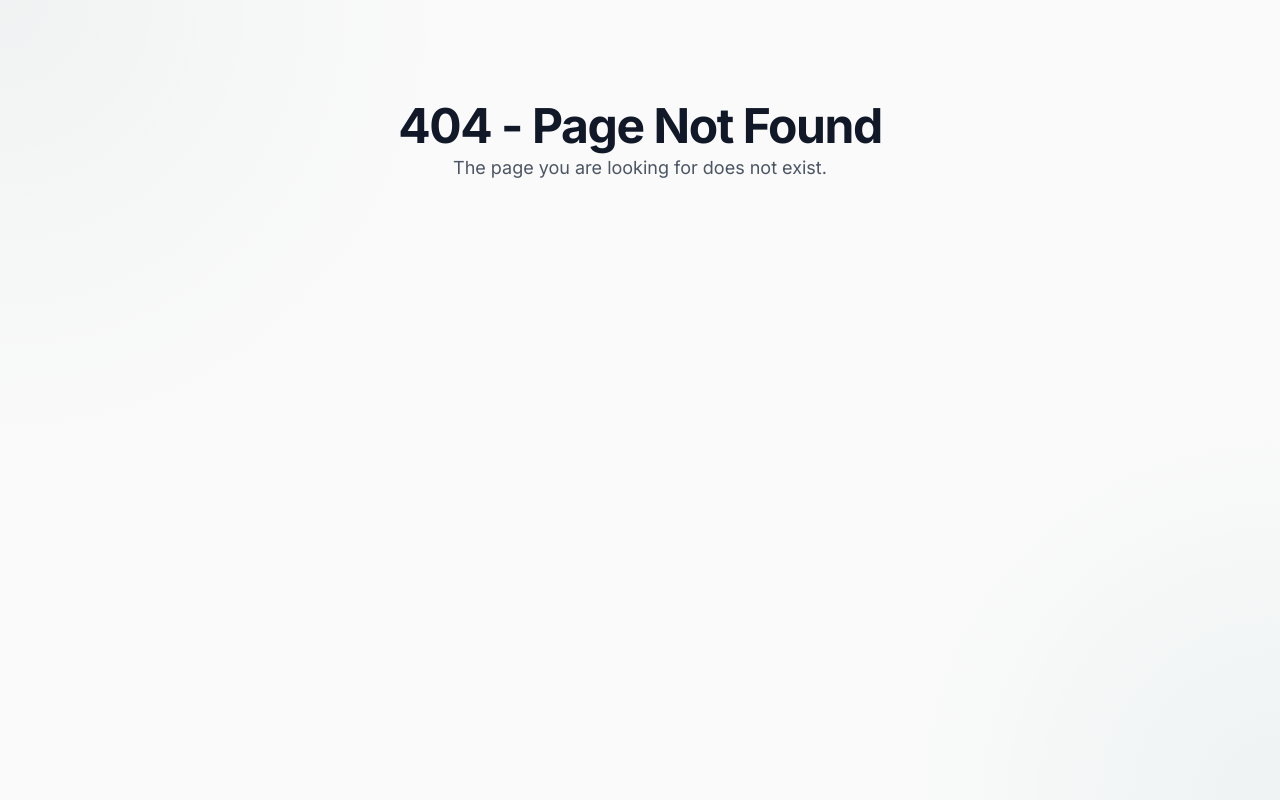
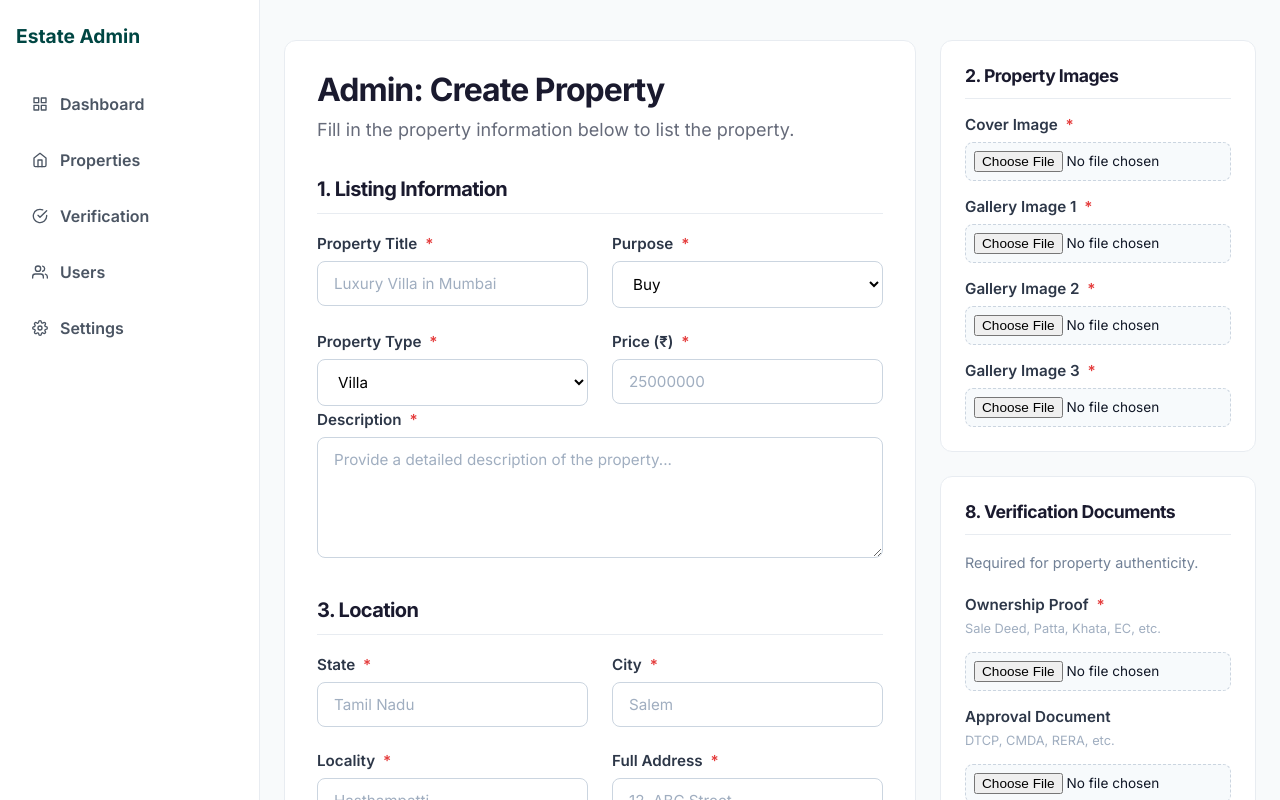
Before and after one commit to Abhinavkrishna-b/Evergreen-Estates, a React app in the folder frontend/: page /admin/create-post in a window 1280 px wide. Before the commit this address had no page. Built offline with nearby package versions, Linux system fonts and the light colour scheme; the HTML template or start-up script is replaced by a standard one.

Commit message:
Update in admin UI

```diff
--- a/frontend/src/App.jsx
+++ b/frontend/src/App.jsx
@@ -63,7 +63,8 @@ function App() {
 
             <Route path="/admin/settings" element={<AdminSettings />} />
 
-            <Route path="/create-post" element={<CreatePost />} />
+            <Route path="/create-post" element={<CreatePost isAdmin={false} />} />
+            <Route path="/admin/create-post" element={<CreatePost isAdmin={true} />} />
 
             <Route path="*" element={
               <div style={{ padding: '100px', textAlign: 'center', color: '#1a1a2e' }}>
--- a/frontend/src/routes/AdminProperties/AdminProperties.jsx
+++ b/frontend/src/routes/AdminProperties/AdminProperties.jsx
@@ -23,7 +23,7 @@ const AdminProperties = () => {
 
           <button
             className="add-property-btn"
-            onClick={() => navigate('/create-post')}>
+            onClick={() => navigate('/admin/create-post')}>
             + Add Property
           </button>
 
--- a/frontend/src/routes/CreatePost/CreatePost.css
+++ b/frontend/src/routes/CreatePost/CreatePost.css
@@ -58,7 +58,7 @@
 }
 
 .input-group.full-width {
-  grid-column: 1 / -1; /* Spans across the entire grid row */
+  grid-column: 1 / -1;
 }
 
 .input-group label {
@@ -175,3 +175,29 @@ textarea {
     padding: 20px;
   }
 }
+
+.admin-post-layout {
+  display: flex;
+  min-height: 100vh;
+  background: #f8fafb;
+}
+
+.admin-post-content {
+  flex: 1;
+  padding: 40px 24px;
+  overflow-y: auto;
+  height: 100vh;
+  width: 100%;
+}
+
+@media (max-width: 768px) {
+  .admin-post-layout {
+    flex-direction: column;
+  }
+
+  .admin-post-content {
+    height: auto; /* Remove 100vh so it flows naturally on mobile */
+    padding: 20px 16px;
+    overflow-y: visible;
+  }
+}
--- a/frontend/src/routes/CreatePost/CreatePost.jsx
+++ b/frontend/src/routes/CreatePost/CreatePost.jsx
@@ -1,28 +1,23 @@
 import React, { useState } from 'react';
 import Navbar from '../../components/Navbar/Navbar';
 import Footer from '../../components/Footer/Footer';
+import AdminSidebar from '../../components/AdminSidebar/AdminSidebar'; // Import the sidebar
 
 import './CreatePost.css';
 
-const CreatePost = () => {
-  // State to manage dynamic form switching
+const CreatePost = ({ isAdmin = false }) => {
   const [propertyType, setPropertyType] = useState('Villa');
 
   const isLand = propertyType === 'Land' || propertyType === 'Agriculture Land';
   const areaUnit = isLand ? 'Acres' : 'Sq Ft';
 
-  return (
-    <>
-      <Navbar />
-
-      <div className="create-post-page">
+  const formContent = (
     <div className="create-post-container">
-
       {/* LEFT: FORM DATA */}
       <div className="create-post-form">
         <div className="form-card">
-              <h1>Create Property</h1>
-              <p>Fill in the property information below to list your property.</p>
+          <h1>{isAdmin ? 'Admin: Create Property' : 'Create Property'}</h1>
+          <p>Fill in the property information below to list the property.</p>
 
           <form onSubmit={(e) => e.preventDefault()}>
 
@@ -77,27 +72,22 @@ const CreatePost = () => {
             <div className="form-section">
               <h3>3. Location</h3>
               <div className="form-grid">
-
                 <div className="input-group">
                   <label>State <span className="required">*</span></label>
                   <input type="text" name="state" placeholder="Tamil Nadu" required />
                 </div>
-
                 <div className="input-group">
                   <label>City <span className="required">*</span></label>
                   <input type="text" name="city" placeholder="Salem" required />
                 </div>
-
                 <div className="input-group">
                   <label>Locality <span className="required">*</span></label>
                   <input type="text" name="locality" placeholder="Hasthampatti" required />
                 </div>
-
                 <div className="input-group">
                   <label>Full Address <span className="required">*</span></label>
                   <input type="text" name="fullAddress" placeholder="12, ABC Street" required />
                 </div>
-
               </div>
             </div>
 
@@ -134,7 +124,6 @@ const CreatePost = () => {
                     <option value="South-West">South-West</option>
                   </select>
                 </div>
-
                 <div className="input-group">
                   <label>Area ({areaUnit}) <span className="required">*</span></label>
                   <input type="number" name="area" placeholder={`Enter area in ${areaUnit}`} required />
@@ -147,7 +136,6 @@ const CreatePost = () => {
               <div className="form-section">
                 <h3>6. Property Details</h3>
                 <div className="form-grid">
-
                   <div className="input-group">
                     <label>Configuration</label>
                     <select name="configuration">
@@ -159,17 +147,14 @@ const CreatePost = () => {
                       <option value="5+ BHK">5+ BHK</option>
                     </select>
                   </div>
-
                   <div className="input-group">
                     <label>Bedrooms <span className="required">*</span></label>
                     <input type="number" name="beds" placeholder="Number of bedrooms" required />
                   </div>
-
                   <div className="input-group">
                     <label>Bathrooms <span className="required">*</span></label>
                     <input type="number" name="baths" placeholder="Number of bathrooms" required />
                   </div>
-
                   <div className="input-group">
                     <label>Furnishing</label>
                     <select name="furnishing">
@@ -178,7 +163,6 @@ const CreatePost = () => {
                       <option value="Fully Furnished">Fully Furnished</option>
                     </select>
                   </div>
-
                   <div className="input-group full-width">
                     <label>Parking Details</label>
                     <select name="parking">
@@ -188,9 +172,7 @@ const CreatePost = () => {
                       <option value="Open Parking">Open Parking</option>
                     </select>
                   </div>
-
                 </div>
-
                 <div className="input-group full-width" style={{marginTop: '20px'}}>
                   <label>Community Rules</label>
                   <textarea name="policies" rows="3" placeholder="e.g., Pet Friendly, No Loud Music, Gated Community" />
@@ -203,7 +185,6 @@ const CreatePost = () => {
               <div className="form-section">
                 <h3>7. Land Details</h3>
                 <div className="form-grid">
-
                   <div className="input-group">
                     <label>Configuration</label>
                     <select name="configuration">
@@ -214,7 +195,6 @@ const CreatePost = () => {
                       <option value="Industrial Land">Industrial Land</option>
                     </select>
                   </div>
-
                   <div className="input-group">
                     <label>Approval Authority</label>
                     <select name="approvalStatus">
@@ -227,7 +207,6 @@ const CreatePost = () => {
                       <option value="Other">Other</option>
                     </select>
                   </div>
-
                   <div className="input-group">
                     <label>Soil Type</label>
                     <select name="soilType">
@@ -239,7 +218,6 @@ const CreatePost = () => {
                       <option value="Other">Other</option>
                     </select>
                   </div>
-
                   <div className="input-group">
                     <label>Water Source</label>
                     <select name="waterSource">
@@ -251,7 +229,6 @@ const CreatePost = () => {
                       <option value="None">None</option>
                     </select>
                   </div>
-
                   <div className="input-group">
                     <label>Electricity</label>
                     <select name="electricity">
@@ -261,13 +238,12 @@ const CreatePost = () => {
                       <option value="Three Phase">Three Phase</option>
                     </select>
                   </div>
-
                 </div>
               </div>
             )}
 
             <button type="submit" className="submit-post-btn">
-                  Submit For Verification
+              {isAdmin ? 'Publish Property Directly' : 'Submit For Verification'}
             </button>
 
           </form>
@@ -280,19 +256,15 @@ const CreatePost = () => {
         {/* 2. PROPERTY IMAGES */}
         <div className="upload-card">
           <h3>2. Property Images</h3>
-
           <div className="input-group" style={{ marginBottom: '16px' }}>
             <label>Cover Image <span className="required">*</span></label>
             <input type="file" name="image" accept="image/*" required />
           </div>
-
           <div className="input-group">
             <label>Gallery Image 1 <span className="required">*</span></label>
             <input type="file" name="images[]" accept="image/*" required />
-
             <label style={{ marginTop: '8px' }}>Gallery Image 2 <span className="required">*</span></label>
             <input type="file" name="images[]" accept="image/*" required />
-
             <label style={{ marginTop: '8px' }}>Gallery Image 3 <span className="required">*</span></label>
             <input type="file" name="images[]" accept="image/*" required />
           </div>
@@ -301,14 +273,12 @@ const CreatePost = () => {
         {/* 8. VERIFICATION DOCUMENTS */}
         <div className="upload-card">
           <h3>8. Verification Documents</h3>
-              <p className="upload-helper">Required for admin verification.</p>
-
+          <p className="upload-helper">Required for property authenticity.</p>
           <div className="input-group">
             <label>Ownership Proof <span className="required">*</span></label>
             <p className="upload-subtext">Sale Deed, Patta, Khata, EC, etc.</p>
             <input type="file" name="ownership_proof" accept=".pdf,image/*" required />
           </div>
-
           <div className="input-group" style={{ marginTop: '16px' }}>
             <label>Approval Document</label>
             <p className="upload-subtext">DTCP, CMDA, RERA, etc.</p>
@@ -317,10 +287,26 @@ const CreatePost = () => {
         </div>
 
       </div>
+    </div>
+  );
 
+    if (isAdmin) {
+        return (
+        <div className="admin-post-layout">
+            <AdminSidebar />
+            <div className="admin-post-content">
+            {formContent}
             </div>
         </div>
+        );
+    }
 
+  return (
+    <>
+      <Navbar />
+      <div className="create-post-page">
+        {formContent}
+      </div>
       <Footer />
     </>
   );
```
Lines whose indentation alone changed are shown as unchanged.
